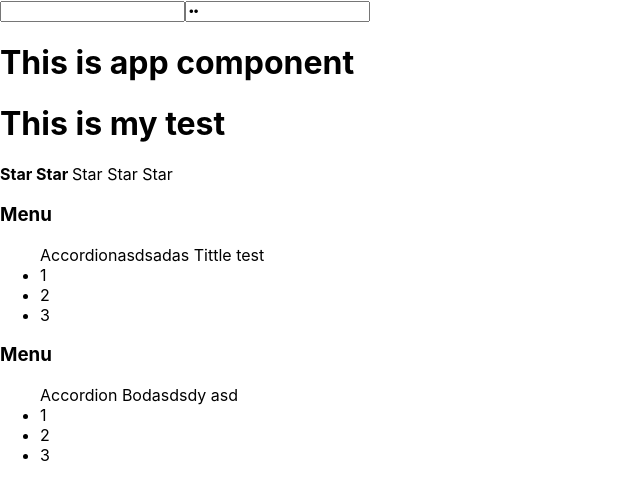
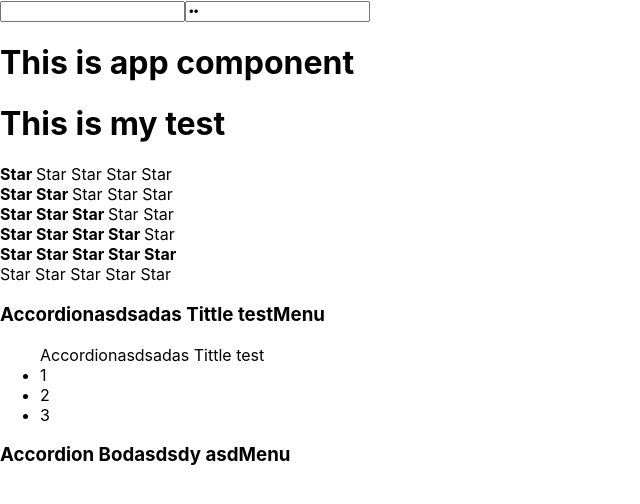
Before and after one commit to pantaiz/react_kabzda, a React (Create React App) app: page / in a window 1280 px wide. Shown: the top 504 px of the page, without its empty margins (0-640 px from the left). Built offline with nearby package versions, Linux system fonts and the light colour scheme.

Commit message:
04 props again

```diff
--- a/src/App.tsx
+++ b/src/App.tsx
@@ -10,13 +10,21 @@ function App() {
             <input type="password" value="yo"/>
             <AppTitle title={"This is app component"}/>
             <AppTitle title={"This is my test"}/>
-            <Raiting/>
-            <Accordion title={"Accordionasdsadas Tittle test"}/>
-            <Accordion title={"Accordion Bodasdsdy asd"}/>
+            <Raiting value={1}/>
+            <Raiting value={2}/>
+            <Raiting value={3}/>
+            <Raiting value={4}/>
+            <Raiting value={5}/>
+            <Raiting value={0}/>
+            <Accordion collapsed={true} title={"Accordionasdsadas Tittle test"}/>
+            <Accordion collapsed={false} title={"Accordion Bodasdsdy asd"}/>
         </div>
     );
 }
-function AppTitle(props:any) {
+type AppTitlePropsType={
+    title:string
+}
+function AppTitle(props:AppTitlePropsType) {
     return <h1>{props.title}</h1>
 
 }
--- a/src/component/Accordion/Accordion.tsx
+++ b/src/component/Accordion/Accordion.tsx
@@ -1,27 +1,53 @@
 import React from "react";
 
-function AccordionBody(props:any) {
-    debugger
+type AccordionBodyPropsType = {
+    body: string
+}
+
+function AccordionBody(props: any) {
     console.log("AccordionBody")
-    return <><ul>
+    return <>
+        <ul>
             {props.body}
             <li>1</li>
             <li>2</li>
             <li>3</li>
-    </ul></>
+        </ul>
+    </>
 }
-function AccordionTitle(props:any) {
-    debugger
-    console.log("AccordionTitle")
-    return <h3> {props.body}
+
+type AccordionTitlePropstyp = {
+    head: string
+}
+
+function AccordionTitle(props: AccordionTitlePropstyp) {
+    console.log("AccordionTitle HEAD")
+    return <h3> {props.head}
         Menu</h3>
 }
-function Accordion(props:any) {
-    return (<div>
+
+type AccordionPropsType = {
+    title: string;
+    collapsed: boolean;
+
+}
+
+function Accordion(props: AccordionPropsType) {
+    if (props.collapsed) {
+        return (
+            <div>
                 <AccordionTitle head={props.title}/>
                 <AccordionBody body={props.title}/>
             </div>
         )
+    }else {
+        return (
+            <div>
+                <AccordionTitle head={props.title}/>
+            </div>
+        )
+    }
+
 }
 
 export default Accordion;
--- a/src/component/Raiting/Raiting.tsx
+++ b/src/component/Raiting/Raiting.tsx
@@ -1,8 +1,20 @@
 import React from "react";
 
-
-
-export function Raiting() {
+type RaitingPropsType={
+    value:0|1|2|3|4|5
+}
+export function Raiting(props: RaitingPropsType) {
+    if (props.value === 1) {
+        return (
+            <div>
+                <Star selected={true}/>
+                <Star selected={false}/>
+                <Star selected={false}/>
+                <Star selected={false}/>
+                <Star selected={false}/>
+            </div>)
+    }
+    if (props.value === 2) {
         return (
             <div>
                 <Star selected={true}/>
@@ -10,14 +22,57 @@ export function Raiting() {
                 <Star selected={false}/>
                 <Star selected={false}/>
                 <Star selected={false}/>
+            </div>)
+    }
+    if (props.value === 3) {
+        return (
+            <div>
+                <Star selected={true}/>
+                <Star selected={true}/>
+                <Star selected={true}/>
+                <Star selected={false}/>
+                <Star selected={false}/>
+            </div>)
+    }
+    if (props.value === 4) {
+        return (
+            <div>
+                <Star selected={true}/>
+                <Star selected={true}/>
+                <Star selected={true}/>
+                <Star selected={true}/>
+                <Star selected={false}/>
+            </div>)
+    }
+    if (props.value === 5) {
+        return (
+            <div>
+                <Star selected={true}/>
+                <Star selected={true}/>
+                <Star selected={true}/>
+                <Star selected={true}/>
+                <Star selected={true}/>
+            </div>)
+    }
+    else {
+        return (
+            <div>
+                <Star selected={false}/>
+                <Star selected={false}/>
+                <Star selected={false}/>
+                <Star selected={false}/>
+                <Star selected={false}/>
+            </div>)
+    }
 
-        </div>
-    )
 }
-function Star(props:any) {
-    if (props.selected===true){
+type StarPropsType={
+    selected:boolean
+}
+function Star(props: StarPropsType) {
+    if (props.selected === true) {
         return <span><b>Star </b></span>
-    }else{
+    } else {
         return <span>Star </span>
     }
 
```
Lines whose indentation alone changed are shown as unchanged.
